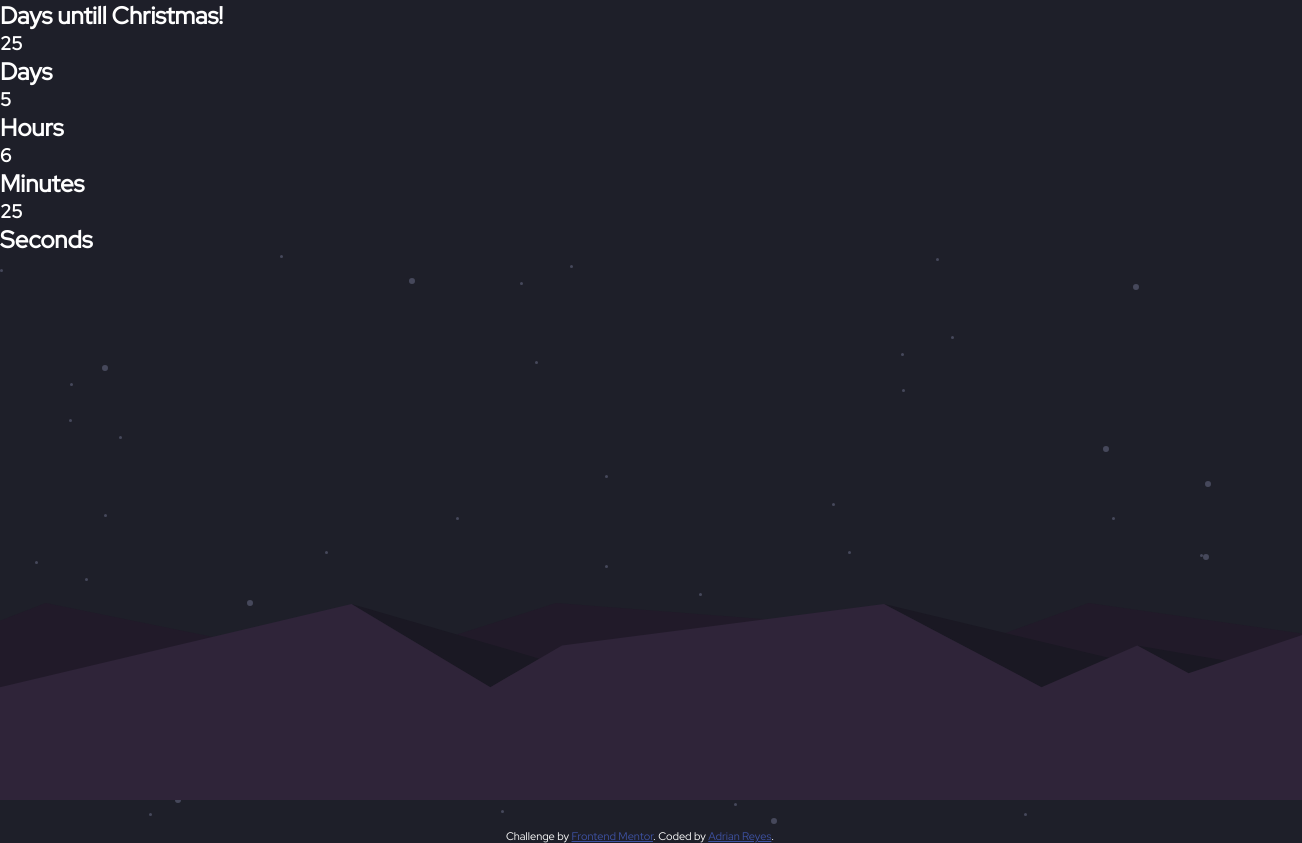
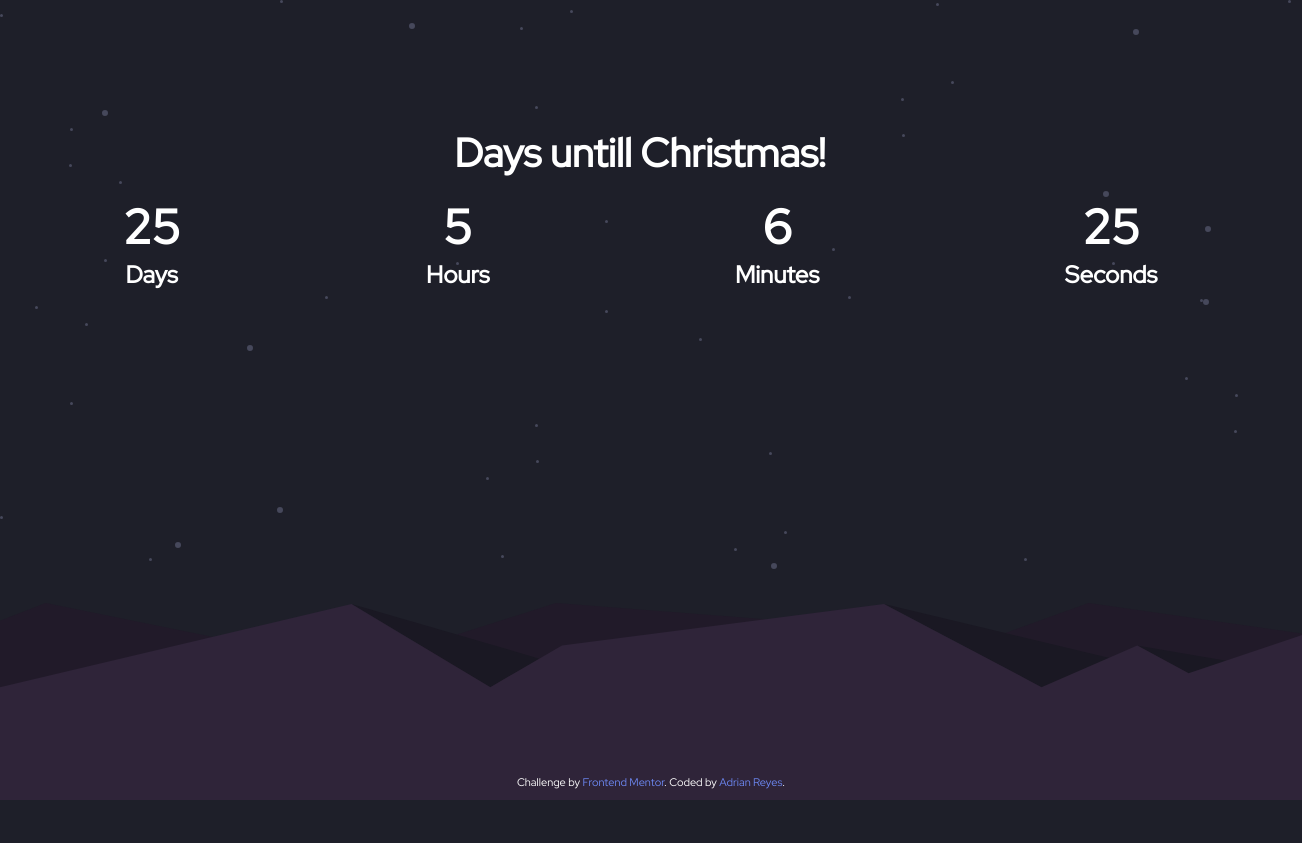
Before and after one commit to Aydren/Countdown-to-christmas-2021, a plain HTML site: page index.html in a window 1280 px wide. Shown: the whole page, 1302 px wide, since content can reach past the window. After the commit the page ends 800 px from the top, so only its background shows below. Drawn offline with Linux system fonts and the light colour scheme.

Commit message:
made small adustments to color and postion

```diff
--- a/style.css
+++ b/style.css
@@ -12,23 +12,70 @@ body {
     background: hsl(235, 16%, 14%);
 }
 
-.attribution {
-    font-size: 11px;
-    text-align: center;
+.container {
+    min-height: 50vh;
+    display: flex;
+    flex-direction: column;
+    justify-content: center;
 }
 
-.attribution a {
-    color: hsl(228, 45%, 44%);
+header > h1 {
+    font-size: 40px;
 }
 
-.background {
-    overflow: hidden;
+header {
+    display: flex;
+    justify-content: center;
+    padding: 1rem;
+    z-index: 2;
+}
+
+.counter-main {
+    display: flex;
+    justify-content: space-around;
+    text-align: center;
+    z-index: 2;
+}
+
+.day,
+.hour,
+.minute,
+.second {
+    font-size: 3rem;
 }
 
 #main-bg {
     position: fixed;
     bottom: 0;
+    left: 0;
 }
+
+#sd-bg {
+    position: fixed;
+    top: 0;
+}
+
+.background {
+    overflow: hidden;
+    z-index: 1;
+}
+
+.attribution {
+    text-align: center;
+    font-size: 11px;
+    position: absolute;
+    bottom: 0;
+    width: 100%;
+    padding: 1em;
+    z-index: 1;
+}
+
+.attribution a {
+    color: hsl(228, 85%, 69%);
+    text-decoration: none;
+}
+
+/* mobile version */
 
 @media screen and (max-width: 600px) {
     body {
@@ -50,12 +97,14 @@ body {
         display: flex;
         justify-content: center;
         padding: 1rem;
+        z-index: 2;
     }
 
     .counter-main {
         display: flex;
         justify-content: space-around;
         text-align: center;
+        z-index: 2;
     }
 
     .day,
@@ -82,12 +131,13 @@ body {
     }
 
     .attribution {
-        padding: 2rem;
+        padding: 1em;
         font-size: 11px;
         z-index: 1;
     }
 
     .attribution a {
-        color: hsl(228, 45%, 44%);
+        color: hsl(228, 85%, 69%);
+        text-decoration: none;
     }
 }
```
